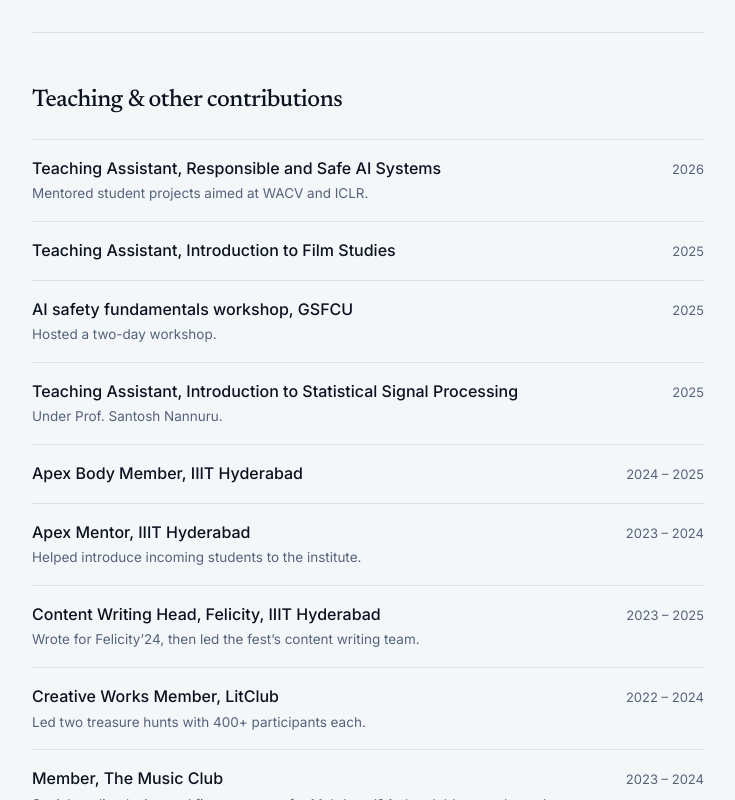
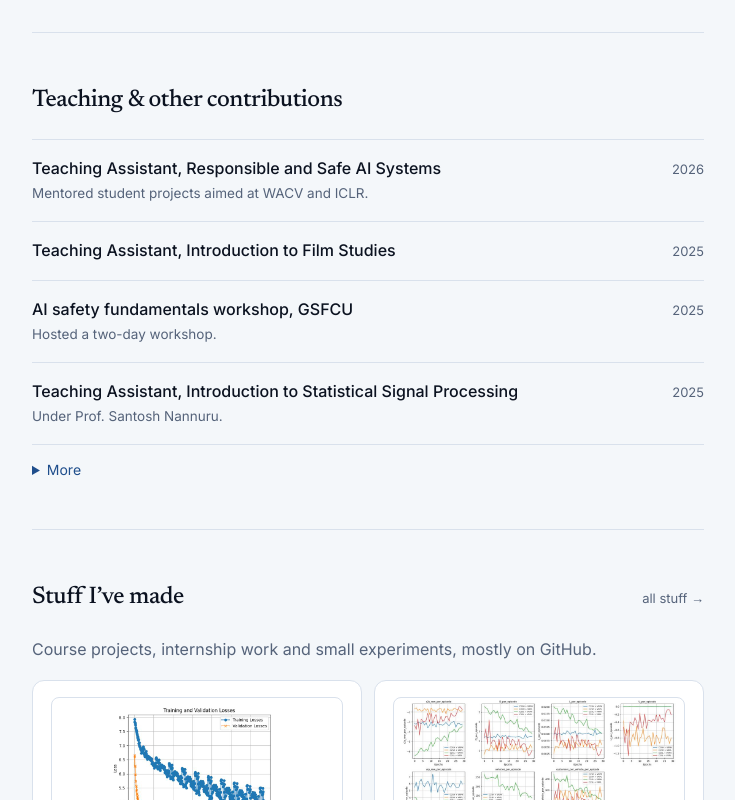
Before and after one commit to v4ishnavi/v4ishnavi.github.io, a Next.js app: page / in a window 1280 px wide. Shown: the part 2960-3760 px from the top of the page, without its empty margins (272-1007 px from the left). Built offline with nearby package versions, Linux system fonts and the light colour scheme.

Commit message:
Club contributions behind a More toggle

```diff
--- a/app/globals.css
+++ b/app/globals.css
@@ -389,6 +389,17 @@ button.inline {
   margin-top: 2px;
 }
 
+.more-toggle summary {
+  margin-top: 14px;
+  color: var(--accent);
+  font-size: 14px;
+  cursor: pointer;
+}
+
+.more-toggle[open] summary {
+  margin-bottom: 4px;
+}
+
 .designs-label {
   margin: 28px 0 10px;
 }
--- a/app/page.tsx
+++ b/app/page.tsx
@@ -1,5 +1,5 @@
 import Link from 'next/link';
-import {basePath, contributions, experience, profile, publications} from '../lib/site';
+import {basePath, contributions, experience, profile, publications, teaching} from '../lib/site';
 import {research, type ResearchItem} from '../lib/research';
 import {writing, type ListedPost} from '../lib/posts';
 import PingList from './PingList';
@@ -12,6 +12,24 @@ function PostList({items}: {items: ListedPost[]}) {
       {items.map((p) => (
         <li key={p.slug}>
           <PostRow p={p} detail={'external' in p ? p.publication : `${p.readingMinutes} min read · ${p.publication}`} />
+        </li>
+      ))}
+    </ul>
+  );
+}
+
+function ContributionList({items}: {items: typeof teaching}) {
+  return (
+    <ul className="rows">
+      {items.map((c) => (
+        <li key={c.role + c.org} className="row static">
+          <div>
+            <strong>
+              {c.role}, {c.org}
+            </strong>
+            {c.note && <small>{c.note}</small>}
+          </div>
+          <span className="when">{c.when}</span>
         </li>
       ))}
     </ul>
@@ -170,19 +188,11 @@ export default function Home() {
 
       <section className="only-research">
         <h2>Teaching &amp; other contributions</h2>
-        <ul className="rows">
-          {contributions.map((c) => (
-            <li key={c.role + c.org} className="row static">
-              <div>
-                <strong>
-                  {c.role}, {c.org}
-                </strong>
-                {c.note && <small>{c.note}</small>}
-              </div>
-              <span className="when">{c.when}</span>
-            </li>
-          ))}
-        </ul>
+        <ContributionList items={teaching} />
+        <details className="more-toggle">
+          <summary>More</summary>
+          <ContributionList items={contributions} />
+        </details>
       </section>
 
       <section id="stuff">
--- a/lib/site.ts
+++ b/lib/site.ts
@@ -50,12 +50,15 @@ export const experience = [
   {org: 'Celebal Technologies', role: 'ML Intern', when: '2023', note: 'NILM and early sensor-fault detection.'},
 ];
 
-// Teaching and club work, shown in "professional" mode.
-export const contributions = [
+// Teaching and club work, shown in "professional" mode. Club work sits behind a "More" toggle.
+export const teaching = [
   {role: 'Teaching Assistant', org: 'Responsible and Safe AI Systems', when: '2026', note: 'Mentored student projects aimed at WACV and ICLR.'},
   {role: 'Teaching Assistant', org: 'Introduction to Film Studies', when: '2025', note: ''},
   {role: 'AI safety fundamentals workshop', org: 'GSFCU', when: '2025', note: 'Hosted a two-day workshop.'},
   {role: 'Teaching Assistant', org: 'Introduction to Statistical Signal Processing', when: '2025', note: 'Under Prof. Santosh Nannuru.'},
+];
+
+export const contributions = [
   {role: 'Apex Body Member', org: 'IIIT Hyderabad', when: '2024 – 2025', note: ''},
   {role: 'Apex Mentor', org: 'IIIT Hyderabad', when: '2023 – 2024', note: 'Helped introduce incoming students to the institute.'},
   {role: 'Content Writing Head', org: 'Felicity, IIIT Hyderabad', when: '2023 – 2025', note: 'Wrote for Felicity’24, then led the fest’s content writing team.'},
```
